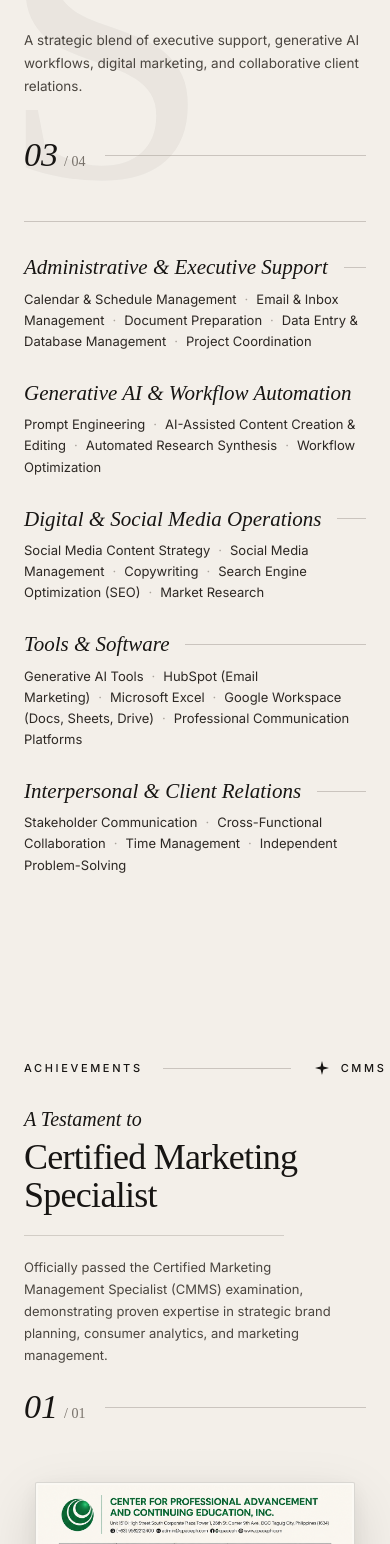
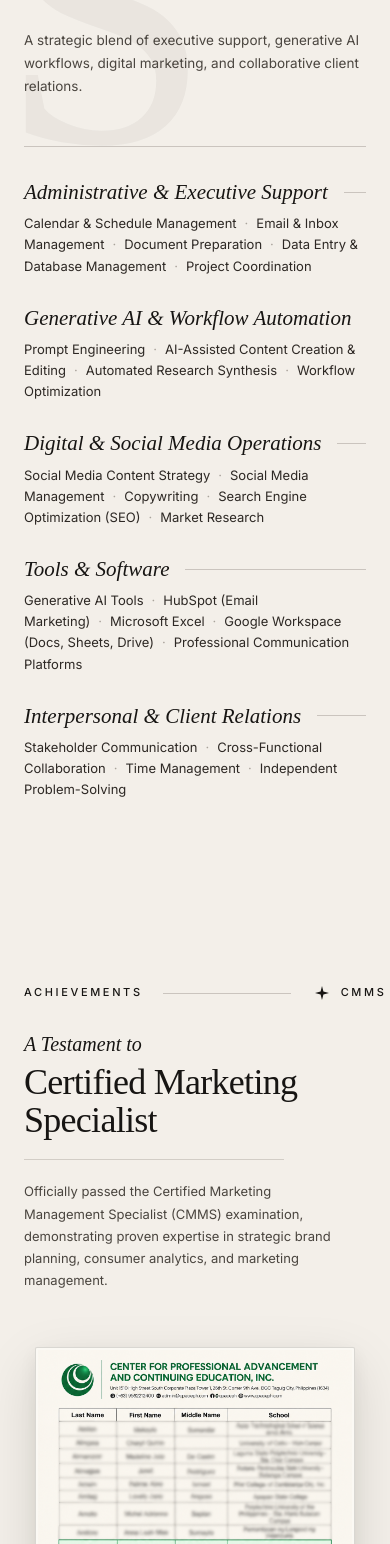
Before and after one commit to vardzz/kzelyn.me, a Next.js app: page / in a window 390 px wide. Shown: the part 3124-4668 px from the top of the page. Built offline with nearby package versions, Linux system fonts and the light colour scheme; a web font is replaced by a local one.

Commit message:
feat: add Achievement, Hero, and Skills components

```diff
--- a/src/components/Achievement.tsx
+++ b/src/components/Achievement.tsx
@@ -59,19 +59,6 @@ export function Achievement() {
               <p className="font-sans text-[13px] sm:text-[13.5px] text-[#4A453F] leading-[1.7] max-w-[330px]">
                 Officially passed the Certified Marketing Management Specialist (CMMS) examination, demonstrating proven expertise in strategic brand planning, consumer analytics, and marketing management.
               </p>
-            </div>
-
-            {/* Bottom: 01 / 01 Counter + Horizontal Line */}
-            <div className="flex items-center pt-6 sm:pt-8 lg:pt-10">
-              <div className="flex items-baseline shrink-0">
-                <span className="font-serif italic text-[34px] sm:text-[38px] font-normal text-[#171513] leading-none">
-                  01
-                </span>
-                <span className="font-serif text-[14px] sm:text-[15px] text-[#77716A] font-normal ml-1.5">
-                  / 01
-                </span>
-              </div>
-              <div className="h-[1px] bg-[#A9A39B]/55 flex-1 ml-5 sm:ml-7" aria-hidden="true" />
             </div>
           </div>
 
--- a/src/components/Hero.tsx
+++ b/src/components/Hero.tsx
@@ -86,13 +86,7 @@ export function Hero() {
 
       {/* 5. Right-Side Information Indicator (Middle-Right of the Hero) */}
       <div className="hidden lg:flex absolute top-[52%] -translate-y-1/2 right-[4.5vw] z-20 flex-col items-start text-left">
-        <div className="border-l border-[#A9A39B] pl-5 space-y-2 max-w-[180px]">
-          <div className="flex items-center gap-2 font-sans text-[17px] font-normal text-[#171513]">
-            <span className="w-5 h-[1px] bg-[#A9A39B]" aria-hidden="true" />
-            <span>01</span>
-            <span className="text-[#A9A39B]">/</span>
-            <span className="text-[#77716A]">04</span>
-          </div>
+        <div className="border-l border-[#A9A39B] pl-5 max-w-[180px]">
           <p className="font-sans text-[13px] text-[#77716A] leading-[1.6] max-w-[165px]">
             Turning ideas into strategies, and strategies into something greater.
           </p>
--- a/src/components/Skills.tsx
+++ b/src/components/Skills.tsx
@@ -111,19 +111,6 @@ export function Skills() {
               </p>
             </div>
 
-            {/* Bottom: 03 / 04 Counter + Horizontal Line */}
-            <div className="flex items-center pt-10 sm:pt-14 lg:pt-20">
-              <div className="flex items-baseline shrink-0">
-                <span className="font-serif italic text-[34px] sm:text-[38px] font-normal text-[#171513] leading-none">
-                  03
-                </span>
-                <span className="font-serif text-[14px] sm:text-[15px] text-[#77716A] font-normal ml-1.5">
-                  / 04
-                </span>
-              </div>
-              <div className="h-[1px] bg-[#A9A39B]/55 flex-1 ml-5 sm:ml-7" aria-hidden="true" />
-            </div>
-
           </div>
 
           {/* ========== RIGHT COLUMN: 5 SKILL CATEGORIES WITH DIVIDERS ========== */}
```
